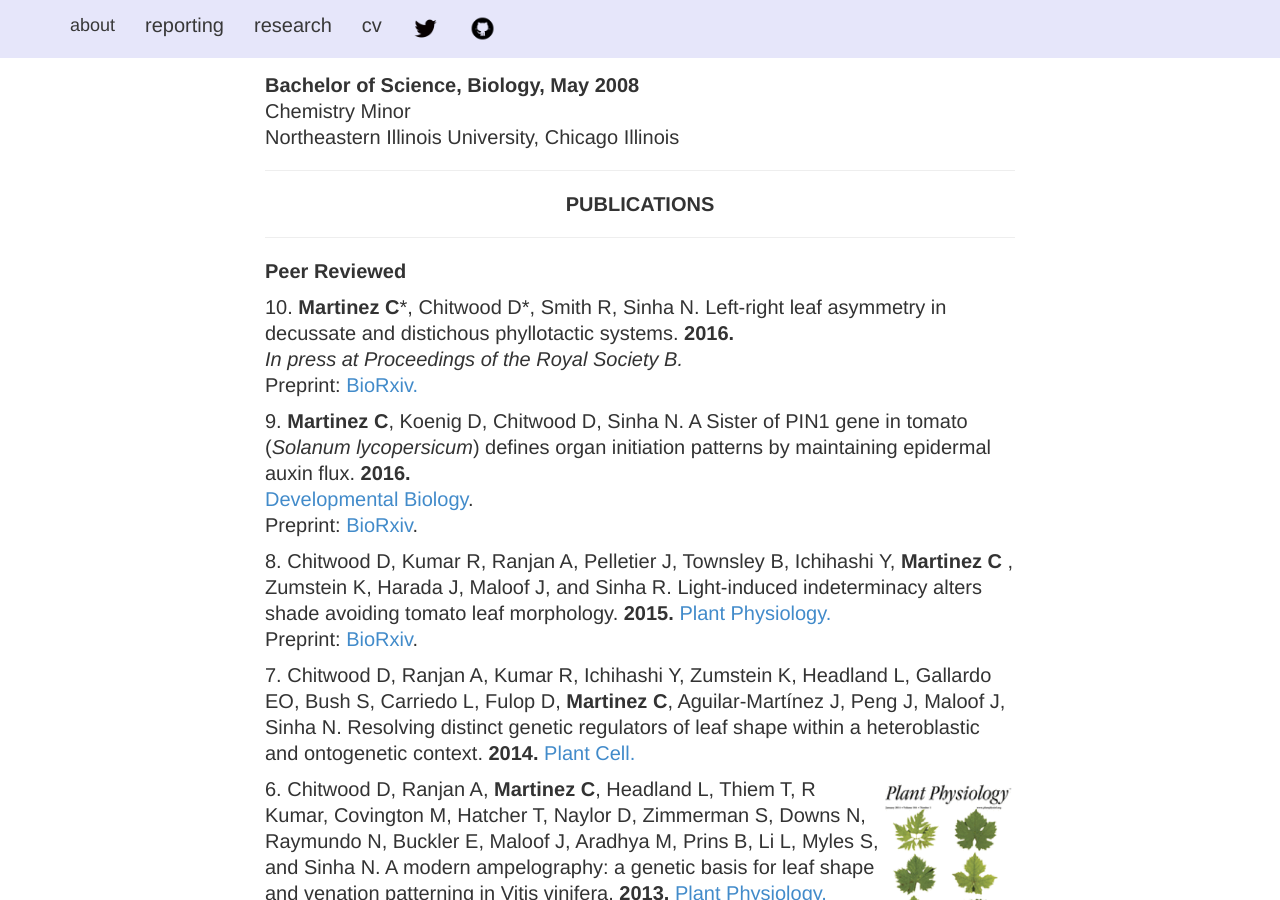
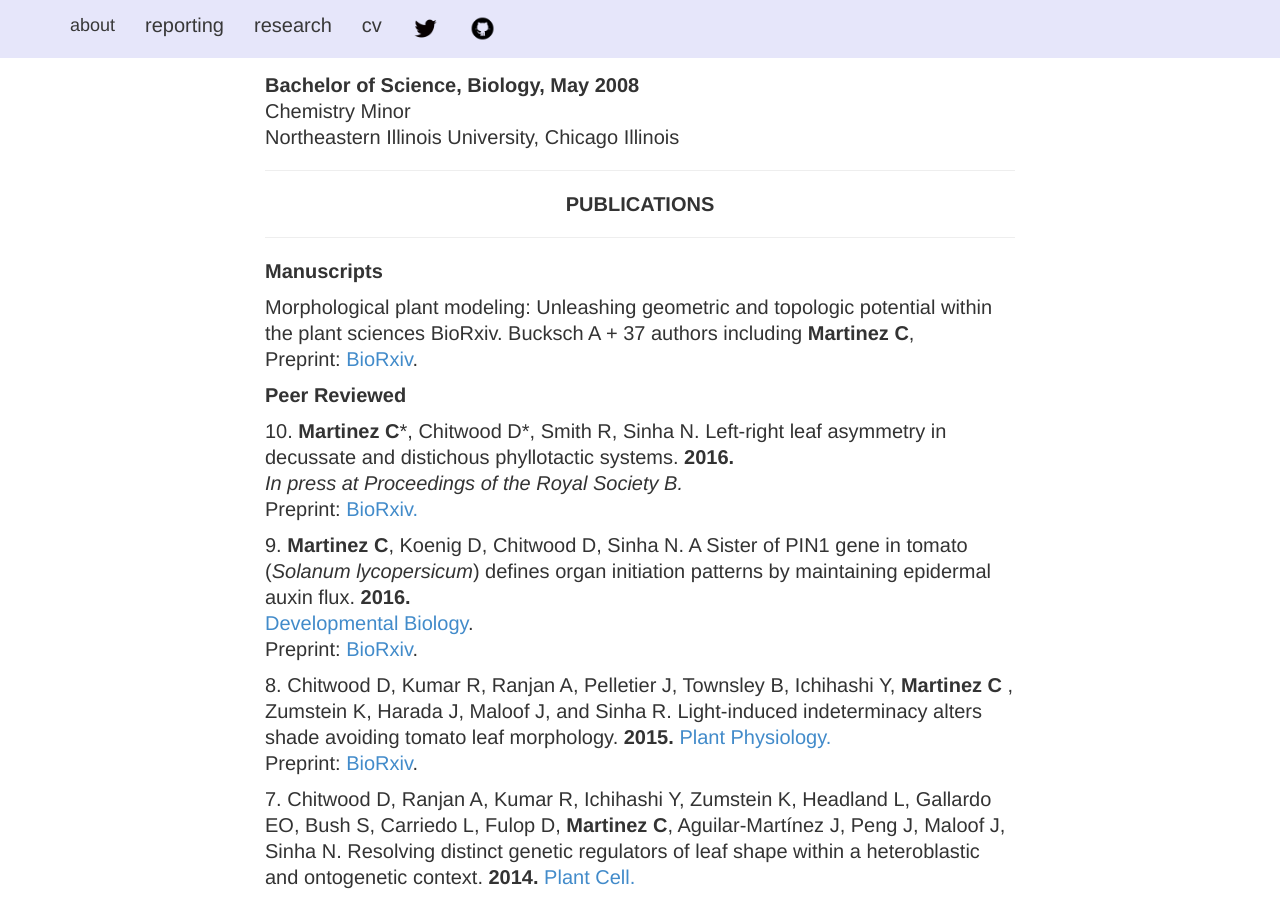
Before and after one commit to iamciera/creports, a Jekyll site: the page built from cv/index.html, in a window 1280 px wide and 900 px high, scrolled down 727 px. Built offline with Jekyll 4.4.1, drawn with Linux system fonts in a browser that asks for light colours; nearby versions of some CDN libraries.

Commit message:
updated cv

```diff
--- a/cv/index.html
+++ b/cv/index.html
@@ -46,6 +46,10 @@ layout: default
 				<hr />
 				<center><strong>PUBLICATIONS</strong><br /></center>
 				<hr />
+
+				<p><strong>Manuscripts</strong>
+
+				<p> Morphological plant modeling: Unleashing geometric and topologic potential within the plant sciences BioRxiv. Bucksch A + 37 authors including <b>Martinez C</b>, <br />Preprint:<a href="http://www.biorxiv.org/content/early/2016/10/04/078832"> BioRxiv</a>. </p>
 
 				<p><strong>Peer Reviewed</strong>
 
```
